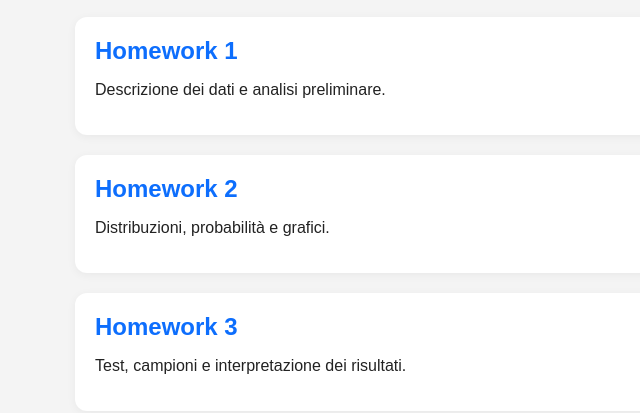
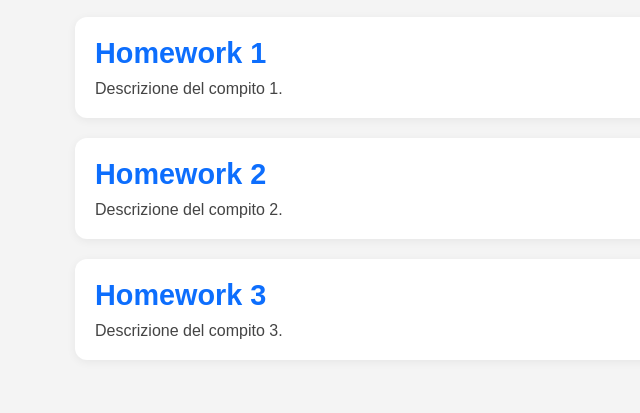
Before and after one commit to cicerchia2128950/GiuliaCicerchia.github.io, a plain HTML site: page index.html in a window 1280 px wide. Shown: the part 135-548 px from the top of the page, without its empty margins (115-755 px from the left). Drawn offline with Linux system fonts and the light colour scheme.

Commit message:
Revise homework descriptions in index.html
Updated card descriptions for homework sections.

```diff
--- a/index.html
+++ b/index.html
@@ -11,29 +11,42 @@
       background: #f4f4f4;
       color: #222;
     }
+
     .container {
       max-width: 900px;
       margin: 40px auto;
       padding: 20px;
     }
+
+    h1 {
+      font-size: 2.5rem;
+      margin-bottom: 20px;
+    }
+
     .card {
       background: white;
       border-radius: 12px;
       padding: 20px;
       margin-bottom: 20px;
-      box-shadow: 0 2px 10px rgba(0,0,0,0.05);
+      box-shadow: 0 2px 10px rgba(0,0,0,0.06);
     }
-    h1 {
-      font-size: 2.5rem;
-      margin-bottom: 20px;
+
+    h2 {
+      margin: 0 0 10px 0;
+      font-size: 1.8rem;
     }
-    h2 {
-      margin: 0 0 10px;
+
+    p {
+      margin: 0;
+      color: #444;
+      font-size: 1rem;
     }
+
     a {
       color: #0d6efd;
       text-decoration: none;
     }
+
     a:hover {
       text-decoration: underline;
     }
@@ -45,18 +58,22 @@
 
     <div class="card">
       <h2><a href="homework1.html">Homework 1</a></h2>
-      <p>Descrizione dei dati e analisi preliminare.</p>
+      <p>Descrizione del compito 1.</p>
     </div>
 
     <div class="card">
       <h2><a href="homework2.html">Homework 2</a></h2>
-      <p>Distribuzioni, probabilità e grafici.</p>
+      <p>Descrizione del compito 2.</p>
     </div>
 
     <div class="card">
       <h2><a href="homework3.html">Homework 3</a></h2>
-      <p>Test, campioni e interpretazione dei risultati.</p>
+      <p>Descrizione del compito 3.</p>
     </div>
   </div>
 </body>
 </html>
+    </div>
+  </div>
+</body>
+</html>
```
